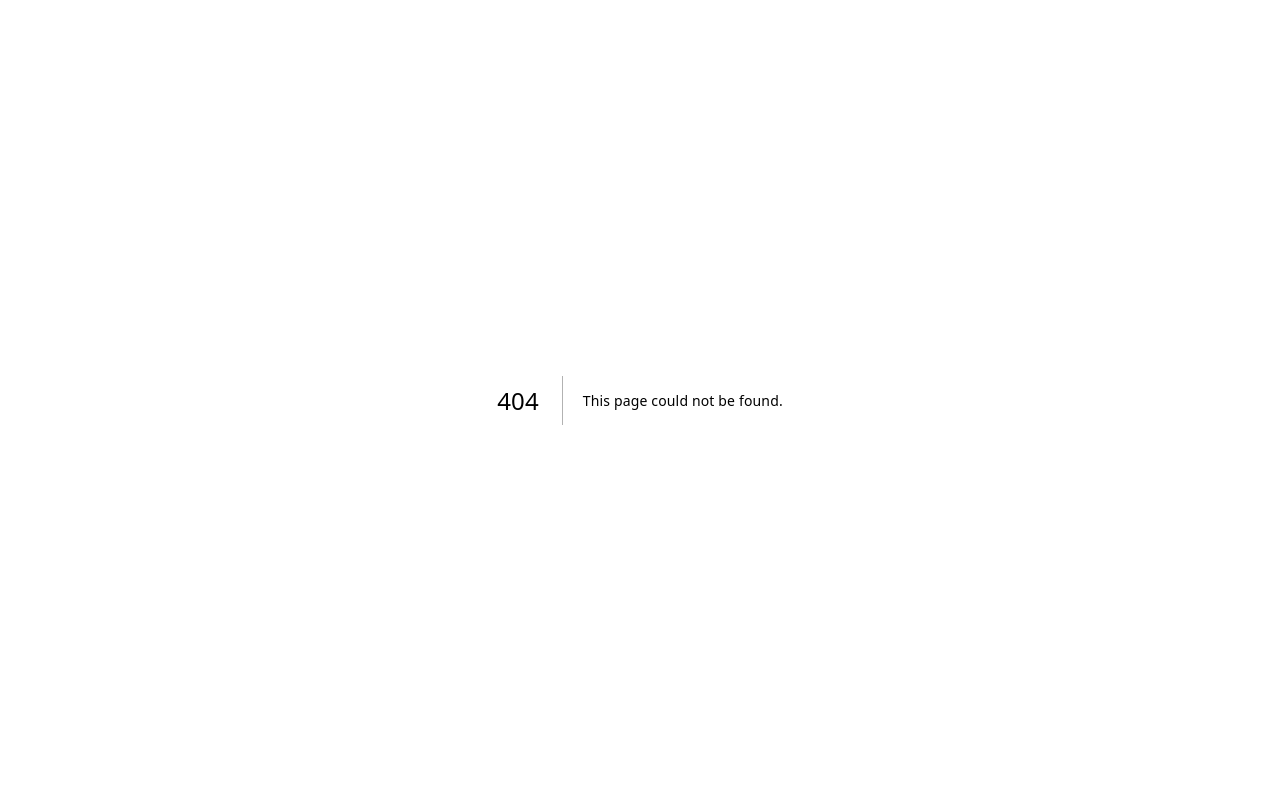
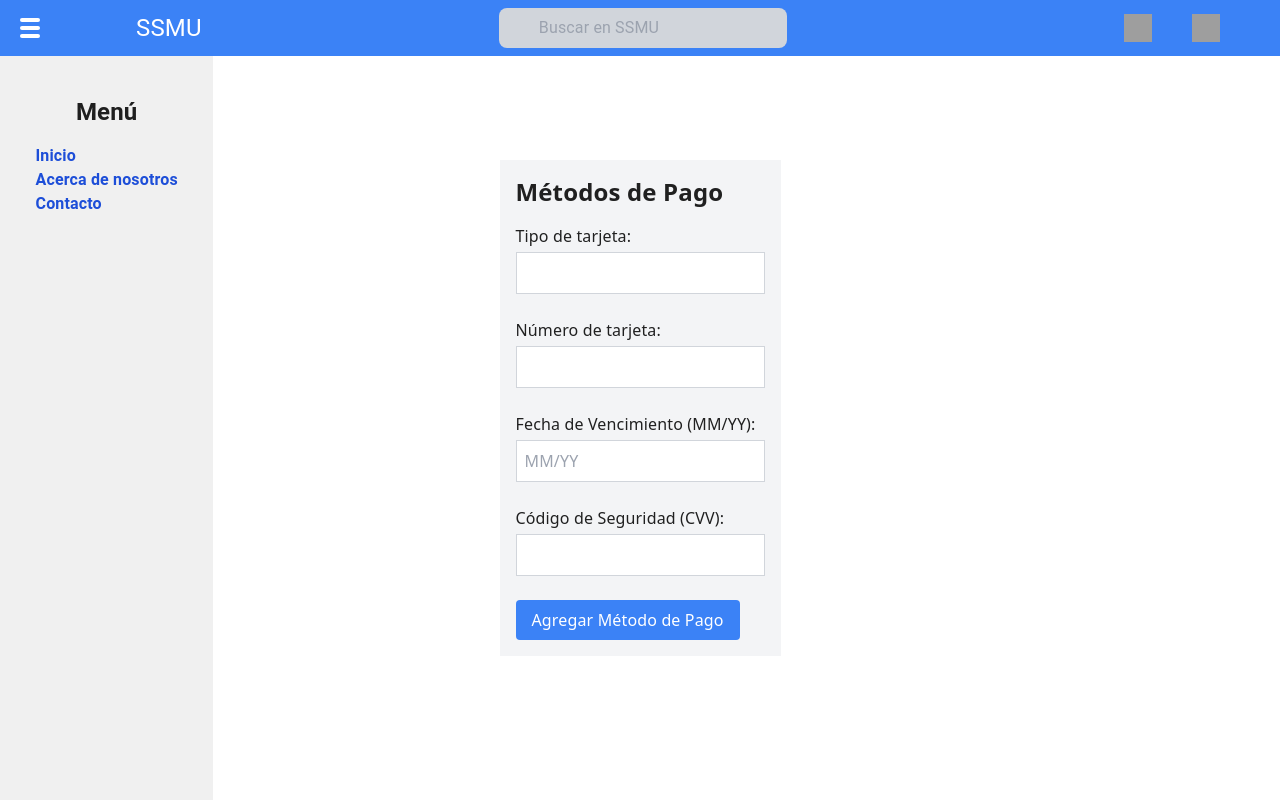
Before and after one commit to CodeF-ctory2023/front, a Next.js app: page /GestionUsuarios/AddCards in a window 1280 px wide. Before the commit this address had no page. Built offline with nearby package versions, Linux system fonts and the light colour scheme; grey boxes are pictures that could not be loaded.

Commit message:
metodos de pago

```diff
--- /dev/null
+++ b/interfaces/GestionUsuarios/Payments.interface.ts
@@ -0,0 +1,5 @@
+export interface Payments {
+    card: number,
+    cardDate: string,
+    cardSecurityNumber: number,
+  }
--- a/interfaces/GestionUsuarios/User.interface.ts
+++ b/interfaces/GestionUsuarios/User.interface.ts
@@ -5,4 +5,10 @@ export interface User {
     email: string;
     password: string;
     information: boolean;
+    payments:[{
+        card: 1234567812341234,
+        cardDate: "00/0000",
+        cardSecurityNumber: 111,
+
+    }]
   }
--- /dev/null
+++ b/pages/GestionUsuarios/AddCards/index.tsx
@@ -0,0 +1,134 @@
+import {Navbar} from '@/components/GestionUsuarios/NavBar';
+import {Aside} from '@/components/GestionUsuarios/Aside';
+import React, { useState } from 'react';
+
+
+const PaymentManager: React.FC = () => {
+  const [paymentMethods, setPaymentMethods] = useState<Array<any>>([]);
+  const [type, setType] = useState<string>('');
+  const [number, setNumber] = useState<string>('');
+  const [expiry, setExpiry] = useState<string>('');
+  const [cvv, setCvv] = useState<string>('');
+
+  const addPaymentMethod = () => {
+    const newMethod = {
+      id: Date.now(),
+      type,
+      number,
+      expiry,
+      cvv,
+    };
+
+    setPaymentMethods([...paymentMethods, newMethod]);
+
+
+    setType('');
+    setNumber('');
+    setExpiry('');
+    setCvv('');
+  };
+
+
+  const deletePaymentMethod = (id: number) => {
+    const updatedMethods = paymentMethods.filter((method) => method.id !== id);
+    setPaymentMethods(updatedMethods);
+  };
+
+  return (
+
+    <>
+    <Navbar />
+    <Aside />
+    <section className="fixed top-12 pt-20 pb-40 w-full h-screen flex flex-col items-center text-left justify-center">
+
+    <div className="font-sans bg-gray-100 p-4">
+      <h1 className="text-2xl font-bold mb-4">Métodos de Pago</h1>
+
+      <ul className="list-none p-0 flex gap-3 max-w-xl flex-wrap">
+        {paymentMethods.map((method) => (
+          <li key={method.id} className="paymentMethod bg-white p-4 mb-4 border border-gray-300 rounded">
+            <strong className="block mb-2 text-lg font-semibold">{method.type}</strong>
+            <p className="mb-2">Número: {method.number}</p>
+            <p className="mb-2">Fecha de Vencimiento: {method.expiry}</p>
+            <p className="mb-2">CVV: {method.cvv}</p>
+            <button
+              onClick={() => deletePaymentMethod(method.id)}
+              className="deleteButton bg-red-500 text-white px-3 py-1 rounded"
+            >
+              Eliminar
+            </button>
+          </li>
+        ))}
+      </ul>
+
+      <div className="mb-4">
+        <label htmlFor="type" className="block mb-1">
+          Tipo de tarjeta:
+        </label>
+        <input
+          type="text"
+          id="type"
+          value={type}
+          onChange={(e) => setType(e.target.value)}
+          className="w-full p-2 mb-2 border border-gray-300"
+          required
+        />
+      </div>
+
+      <div className="mb-4">
+        <label htmlFor="number" className="block mb-1">
+          Número de tarjeta:
+        </label>
+        <input
+          type="text"
+          id="number"
+          value={number}
+          onChange={(e) => setNumber(e.target.value)}
+          className="w-full p-2 mb-2 border border-gray-300"
+          required
+        />
+      </div>
+
+      <div className="mb-4">
+        <label htmlFor="expiry" className="block mb-1">
+          Fecha de Vencimiento (MM/YY):
+        </label>
+        <input
+          type="text"
+          id="expiry"
+          placeholder="MM/YY"
+          value={expiry}
+          onChange={(e) => setExpiry(e.target.value)}
+          className="w-full p-2 mb-2 border border-gray-300"
+          required
+        />
+      </div>
+
+      <div className="mb-4">
+        <label htmlFor="cvv" className="block mb-1">
+          Código de Seguridad (CVV):
+        </label>
+        <input
+          type="text"
+          id="cvv"
+          value={cvv}
+          onChange={(e) => setCvv(e.target.value)}
+          className="w-full p-2 mb-2 border border-gray-300"
+          required
+        />
+      </div>
+
+      <button
+        type="button"
+        onClick={addPaymentMethod}
+        className="bg-blue-500 text-white px-4 py-2 rounded"
+      >
+        Agregar Método de Pago
+      </button>
+    </div>
+    </section>
+    </>
+  );
+};
+
+export default PaymentManager;
--- a/pages/GestionUsuarios/Home/index.tsx
+++ b/pages/GestionUsuarios/Home/index.tsx
@@ -52,6 +52,21 @@ import { useRouter } from 'next/router';
                 src="https://cdn-icons-png.flaticon.com/512/32/32213.png" alt="" /></button>
               </div>
             </div>
+            <div className='mb-6'>
+              <h4 className='font-bold mb-4'>Metodos de pago</h4>
+              <div className='flex justify-between items-center relative'>
+                <p className='mb-6 w-96 border-b-2 border-gray-200 border-0'>
+                  {loggedInUser.email}
+                </p>
+                <button
+                onClick={() => router.push('/GestionUsuarios/AddCards')}
+                className='inline-block bg-white text-gray-500 w-7 h-7 rounded-full text-center leading-7 no-underline cursor-pointer absolute left-96'>
+                  <Image
+                  width={15}
+                height={15}
+                src="https://cdn-icons-png.flaticon.com/512/32/32213.png" alt="" /></button>
+              </div>
+            </div>
           </div>
         </div>
     </section>
```
